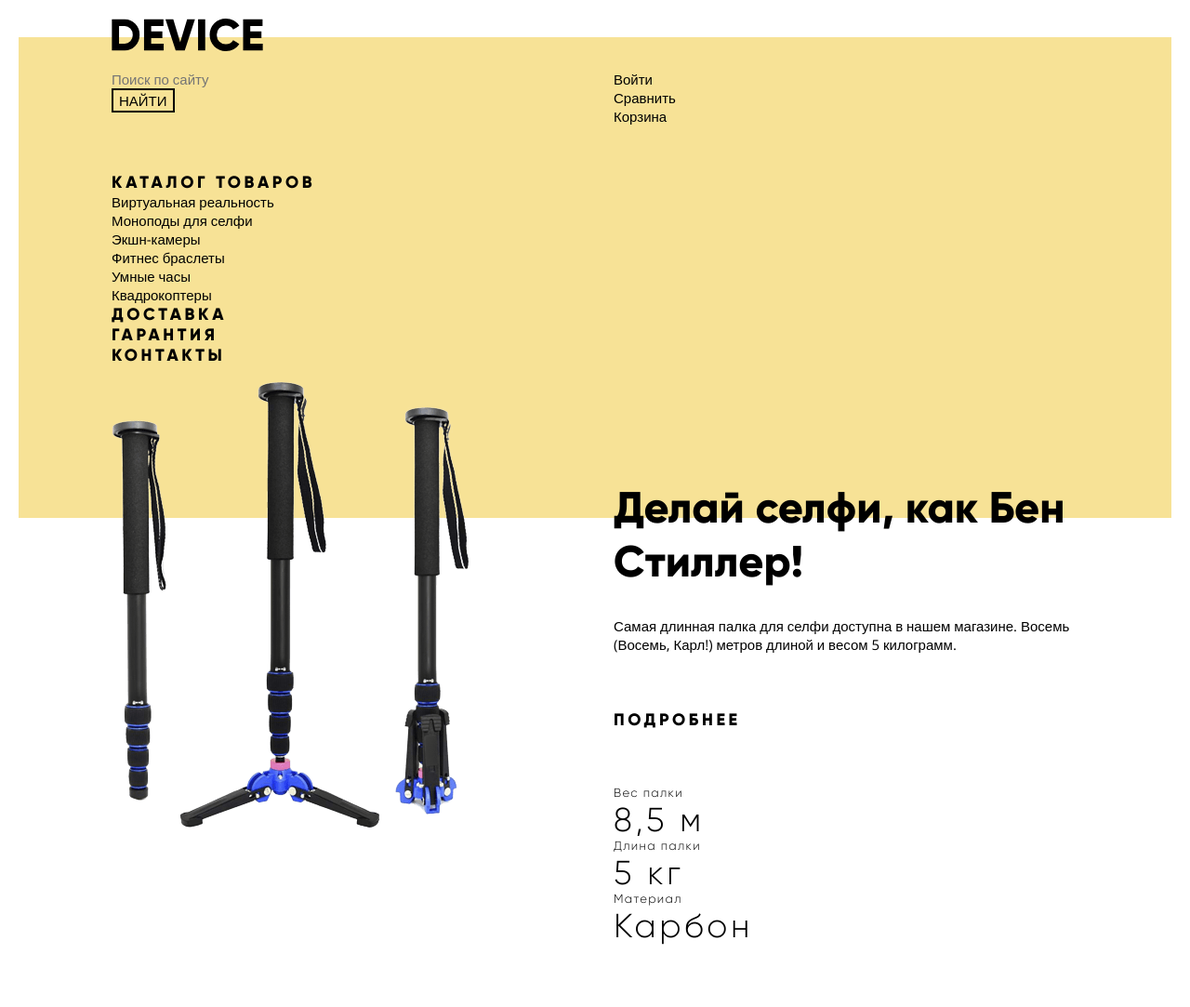
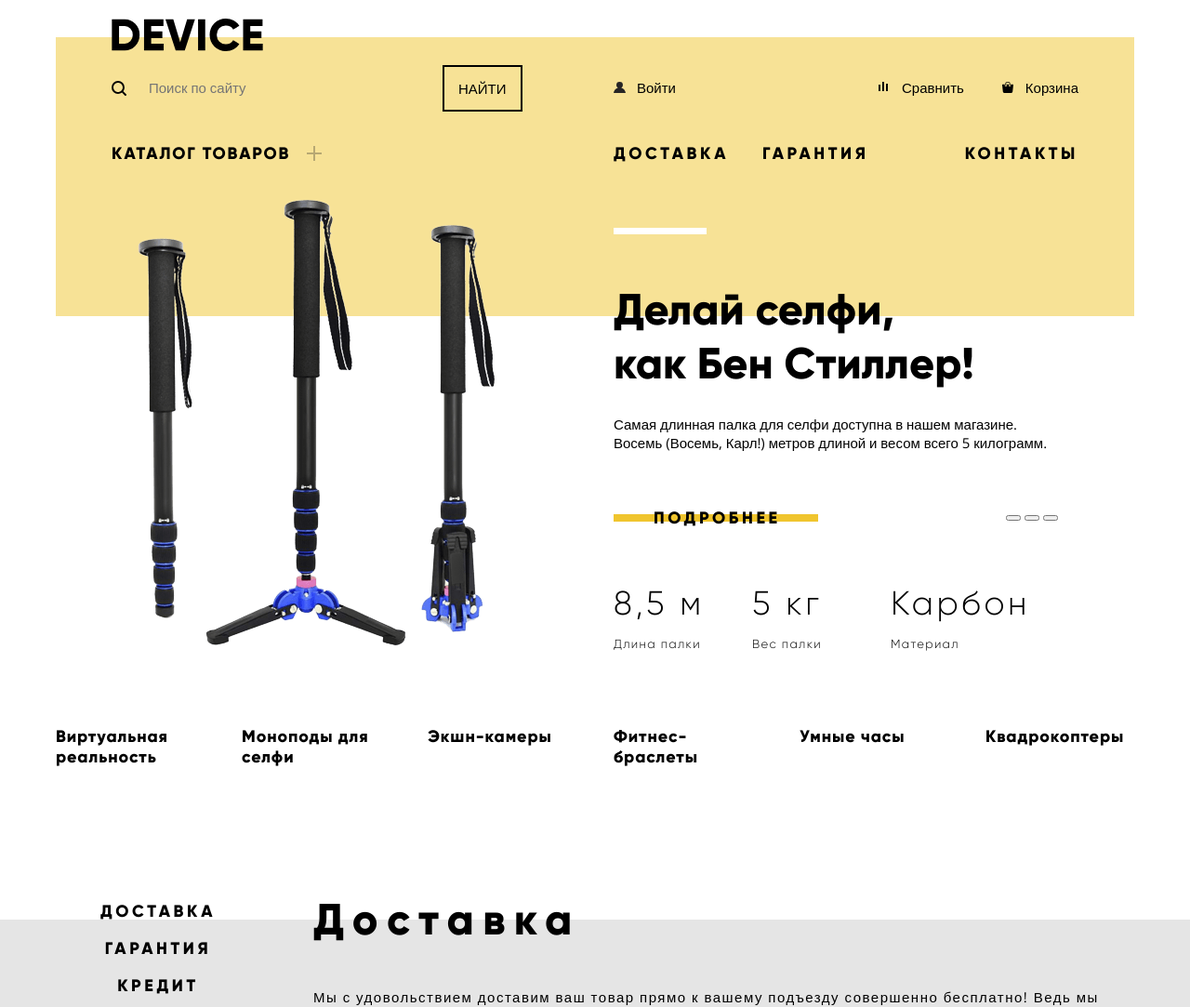
Before and after one commit to AlinaLeonidovna/1447027-device-28, a plain HTML site: page index.html in a window 1280 px wide. Shown: the top 1083 px of the page at 93% size. Drawn offline with nearby package versions, Linux system fonts and the light colour scheme.

Commit message:
Декоративные элементы (шапка, 1ый слайдер)

```diff
--- a/css/style.css
+++ b/css/style.css
@@ -73,7 +73,9 @@ img {
 	height: auto;
 }
 
-.visually-hidden {
+.visually-hidden:not(:focus):not(:active),
+input[type="checkbox"].visually-hidden,
+input[type="radio"].visually-hidden {
 	position: absolute;
 	width: 1px;
 	height: 1px;
@@ -99,15 +101,21 @@ img {
 }
 
 .page-body {
-	min-height: 100%;
 	display: grid;
 	grid-template-rows: min-content 1fr min-content;
 	align-content: start;
+
+	min-height: 100%;
 }
 
 /* button */
 
 .btn {
+	position: relative;
+
+	width: 220px;
+	padding: 9px 43px;
+
 	font-weight: 800;
 	font-size: 18px;
 	line-height: 22px;
@@ -118,6 +126,25 @@ img {
 
 	background: none;
 	border: none;
+}
+
+.btn::before {
+	content: "";
+	position: absolute;
+	top: 50%;
+	left: 0px;
+	z-index: -1;
+	transform: translateY(-50%);
+
+	width: 100%;
+	height: 8px;
+
+	background-color: var(--special-dark-yellow);
+}
+
+.btn:hover::before,
+.btn:focus::before {
+	height: 40px;
 }
 
 .btn:active {
@@ -134,8 +161,8 @@ img {
 
 /* header */
 
-.main-header .container {
-	padding: 0 100px;
+.wrapper {
+	padding: 0 60px;
 	padding-top: 20px;
 	padding-bottom: 164px;
 
@@ -144,22 +171,42 @@ img {
 
 .main-header-logo {
 	display: block;
-	margin-bottom: 20px;
 	width: 163px;
 	height: 35px;
+	margin-bottom: 15px;
 }
 
 .main-user-navigation {
 	display: flex;
 	justify-content: space-between;
-	margin-bottom: 50px;
+	align-items: baseline;
 	width: 100%;
+	margin-bottom: 34px;
 
 	line-height: 20px;
 }
 
 .search {
+	position: relative;
+
+	display: flex;
 	width: 440px;
+	margin-right: 100px;
+}
+
+.search::before {
+	content: "";
+	position: absolute;
+	top: 50%;
+	left: 0;
+	transform: translateY(-50%);
+
+	display: block;
+	width: 16px;
+	height: 16px;
+
+	background-image: url(../img/search.svg);
+	background-repeat: no-repeat;
 }
 
 .search p {
@@ -167,7 +214,11 @@ img {
 }
 
 .search input[type="search"] {
-	padding: 0;
+	width: 356px;
+	padding-top: 14px;
+	padding-right: 0px;
+	padding-bottom: 14px;
+	padding-left: 40px;
 
 	font: inherit;
 	line-height: 20px;
@@ -175,25 +226,36 @@ img {
 
 	background-color: transparent;
 	border: none;
+	border-bottom: 2px solid transparent;
 }
+
+/*::-webkit-input-placeholder {
+	color: var(--basic-black-opasity-three);
+}*/
 
 .search input[type="search"]:hover {
 	color: var(--basic-black-opasity-six);
 }
 
-.search input[type="search"]:focus {
+.search input[type="search"]:focus,
+.search input[type="search"]:active {
 	color: var(--basic-black);
 
 	border-bottom: 2px solid var(--basic-black);
+	outline: none;
 }
 
 .search button {
+	padding: 12px 15px;
+
 	font: inherit;
 	line-height: 20px;
 	text-transform: uppercase;
 
 	background-color: transparent;
 	border: 2px solid var(--basic-black);
+
+/*	visibility: hidden;*/
 }
 
 .search button:hover,
@@ -201,20 +263,88 @@ img {
 	color: var(--basic-white);
 
 	background-color: var(--basic-black);
-	border: none;
 }
 
 .search button:active {
 	color: var(--basic-white-opasity-three);
 
 	background-color: var(--basic-black);
-	border: none;
 }
 
 .main-user {
+	display: flex;
+	flex-wrap: wrap;
+	justify-content: space-between;
+	width: 500px;
 	margin: 0;
 	padding: 0;
-	width: 500px;
+}
+
+
+.main-user li:nth-child(2) {
+	margin-left: auto;
+	margin-right: 41px;
+}
+
+.main-user-item a {
+	display: block;
+}
+
+.main-user-login {
+	position: relative;
+
+	padding-left: 25px;
+}
+
+.main-user-login::before {
+	content: "";
+	position: absolute;
+	top: 4px;
+	left: 0px;
+	width: 13px;
+	height: 14px;
+
+	background-image: url("../img/user.svg");
+	background-repeat: no-repeat;
+	background-position: 0 0;
+}
+
+.main-user-compare {
+	position: relative;
+
+	padding-left: 25px;
+}
+
+.main-user-compare::before {
+	content: "";
+	position: absolute;
+	top: 4px;
+	left: 0px;
+	width: 13px;
+	height: 14px;
+
+	background-image: url("../img/compare.svg");
+	background-repeat: no-repeat;
+	background-position: 0 0;
+}
+
+.main-user-cart {
+	position: relative;
+
+	padding-left: 25px;
+}
+
+.main-user-cart::before {
+	content: "";
+	position: absolute;
+	top: 4px;
+	left: 0px;
+	width: 13px;
+	height: 14px;
+
+	background-image: url("../img/cart.svg");
+	background-repeat: no-repeat;
+	background-position: 0 0;
 }
 
 .main-navigation {
@@ -230,12 +360,46 @@ img {
 }
 
 .main-menu {
+	display: flex;
+	width: 100%;
 	margin: 0;
 	padding: 0;
-	width: 100%;
+}
+
+.main-menu li:first-child {
+	width: 240px;
+	margin-right: 300px;
+}
+
+.main-menu li:nth-child(2) {
+	margin-right: 36px;
+}
+
+.main-menu li:last-child {
+	margin-left: auto;
+}
+
+.main-menu-item:first-child a {
+	position: relative;
+
+	letter-spacing: 0.1em;
+}
+
+.main-menu-item:first-child > a::after {
+	position: absolute;
+	content: "";
+	top: 4px;
+	right: -34px;
+
+	width: 16px;
+	height: 16px;
+
+	background-image: url(../img/plus.svg);
+	opacity: 0.3;
 }
 
 .sub-menu {
+	display: none;
 	margin: 0;
 	padding: 0;
 
@@ -276,7 +440,7 @@ img {
 /* promo */
 
 .promo {
-	margin-top: -150px;
+	margin-top: -146px;
 	margin-bottom: 76px;
 }
 
@@ -284,12 +448,23 @@ img {
 	padding: 0 100px;
 }
 
-.promo-slider-controls {
-	display: none;
+.promo-controls-wraper {
+	position: relative;
+	width: 478px;
 }
 
-.promo-slider-controls ul {
+.promo-controls-list {
+	position: absolute;
+	top: 0px;
+	right: 0px;
+	margin: 0;
+	padding: 0;
+
 	list-style: none;
+}
+
+.promo-controls-item {
+	display: inline-block;
 }
 
 .promo-slide{
@@ -297,20 +472,37 @@ img {
 	justify-content: space-between;
 }
 
-.promo-slide .image-monopods{
-	display: block;
+.promo-slide-image {
+	width: 440px;
+	padding-top: 17px;
+
+	text-align: center;
+}
+
+.image-monopods{
 	width: 384px;
 	height: 486px;
 }
 
 .promo-slide-text{
+	position: relative;
+
 	width: 500px;
+}
+
+.promo-slide-text::before{
+	content: "";
+	position: absolute;
+	top: 51px;
+	width: 100px;
+	height: 7px;
+	background-color: var(--basic-white);
 }
 
 .promo-slide-title {
 	margin: 0;
 	margin-top: 110px;
-	margin-bottom: 30px;
+	margin-bottom: 26px;
 
 	font-weight: 800;
 	font-size: 47px;
@@ -319,23 +511,30 @@ img {
 }
 
 .promo-slide-description {
+	width: 478px;
 	margin: 0;
-	margin-bottom: 60px;
+	margin-bottom: 51px;
 
 	line-height: 20px;
 }
 
 .promo-slide-text a {
 	display: block;
-	margin-bottom: 60px;
+	margin-bottom: 50px;
 }
 
 .promo-slide-specifications {
+	display: grid;
+	grid-template-columns: 1fr 1fr 1fr;
+	grid-template-rows: 58px 16px;
+	width: 448px;
 	margin: 0;
 	padding: 0;
 }
 
 .promo-slide-specifications dt {
+	grid-row-start: 2;
+	grid-row-end: 3;
 	font-weight: 300;
 	font-size: 13px;
 	line-height: 15px;
@@ -344,6 +543,8 @@ img {
 }
 
 .promo-slide-specifications dd {
+	grid-row-start: 1;
+	grid-row-end: 2;
 	margin: 0;
 
 	font-weight: 300;
@@ -386,6 +587,8 @@ img {
 }
 
 .popular-list a {
+	position: relative;
+
 	letter-spacing: 0.05em;
 	color: var(--basic-black);
 }
@@ -413,9 +616,9 @@ img {
 }
 
 .services-slider-controls ul {
+	width: 277px;
 	margin: 0;
 	padding: 0;
-	width: 277px;
 
 	list-style: none;
 }
@@ -467,8 +670,9 @@ img {
 /* about */
 
 .about {
+	width: 500px;
 	padding-top: 50px;
-	width: 500px;
+
 }
 
 .about h2 {
@@ -503,8 +707,9 @@ img {
 /* contacts */
 
 .contacts {
+	width: 560px;
 	padding-top: 50px;
-	width: 560px;
+
 }
 
 .contacts h2 {
@@ -530,14 +735,15 @@ img {
 	padding-bottom: 64px;
 
 	color: var(--basic-white);
+
 	background-color: var(--basic-dark);
 }
 
 .footer-user {
 	display: flex;
 	justify-content: space-between;
+	min-height: 90px;
 	padding-bottom: 39px;
-	min-height: 90px;
 
 	line-height: 20px;
 	color: var(--basic-white-opasity-seven);
@@ -583,13 +789,14 @@ img {
 .footer-conditions {
 	display: flex;
 	justify-content: space-between;
-	align-items: start;
+	align-items: center;
 	padding-bottom: 39px;
 
 	line-height: 20px;
 }
 
 .footer-adress {
+	max-width: 260px;
 	margin: 0;
 	padding: 0;
 }
@@ -611,14 +818,16 @@ img {
 }
 
 .footer-site-menu li {
-	margin-right: 36px;
+/*	margin-right: 36px;*/
 }
 
 .footer-site-menu li:nth-child(3n) {
-	margin-right: 0;
+	padding-right: 0;
 }
 
 .footer-site-menu a {
+	padding: 18px;
+
 	letter-spacing: 0.2em;
 	color: var(--basic-white);
 }
@@ -633,6 +842,9 @@ img {
 }
 
 .footer-contacts {
+	max-width: 260px;
+	padding: 18px;
+
 	color: var(--basic-white);
 }
 
@@ -651,7 +863,6 @@ img {
 	margin: 0;
 	margin-left: 510px;
 	margin-right: auto;
-
 	padding: 0;
 
 	list-style: none;
--- a/index.html
+++ b/index.html
@@ -10,6 +10,7 @@
 <body class="page-body">
 	<header class="main-header">
 		<div class="container">
+			<div class="wrapper">
 				<a class="main-header-logo">
 					<img src="img/logo-device.svg" width="163" height="35" alt="Логотип интернет-магазина гаджетов «Device».">
 				</a>
@@ -23,52 +24,53 @@
 					</form>
 					<ul class="main-user">
 						<li class="main-user-item">
-						<a class="main-user-login" href="blank.html">Войти</a>
+							<a class="main-user-login" href="#">Войти</a>
 						</li>
 						<li class="main-user-item">
-						<a class="main-user-compare" href="blank.html">Сравнить</a>
+							<a class="main-user-compare" href="#">Сравнить</a>
 						</li>
 						<li class="main-user-item">
-						<a class="main-user-basket" href="blank.html">Корзина</a>
+							<a class="main-user-cart" href="#">Корзина</a>
 						</li>
 					</ul>
 				</div>
 				<nav class="main-navigation">
 					<ul class="main-menu">
 						<li class="main-menu-item">
-						<a class="main-menu-link" href="blank.html">Каталог товаров</a>
+							<a class="main-menu-link" href="#">Каталог товаров</a>
 							<ul class="sub-menu">
 								<li class="sub-menu-item">
-								<a class="sub-menu-link" href="blank.html">Виртуальная реальность</a>
+									<a class="sub-menu-link" href="#">Виртуальная реальность</a>
 								</li>
 								<li class="sub-menu-item">
 									<a class="sub-menu-link" href="catalog.html">Моноподы для селфи</a>
 								</li>
 								<li class="sub-menu-item">
-								<a class="sub-menu-link" href="blank.html">Экшн-камеры</a>
+									<a class="sub-menu-link" href="#">Экшн-камеры</a>
 								</li>
 								<li class="sub-menu-item">
-								<a class="sub-menu-link" href="blank.html">Фитнес браслеты</a>
+									<a class="sub-menu-link" href="#">Фитнес браслеты</a>
 								</li>
 								<li class="sub-menu-item">
-								<a class="sub-menu-link" href="blank.html">Умные часы</a>
+									<a class="sub-menu-link" href="#">Умные часы</a>
 								</li>
 								<li class="sub-menu-item">
-								<a class="sub-menu-link" href="blank.html">Квадрокоптеры</a>
+									<a class="sub-menu-link" href="#">Квадрокоптеры</a>
 								</li>
 							</ul>
 						</li>
 						<li class="main-menu-item">
-						<a class="main-menu-link" href="blank.html">Доставка</a>
+							<a class="main-menu-link" href="#">Доставка</a>
 						</li>
 						<li class="main-menu-item">
-						<a class="main-menu-link" href="blank.html">Гарантия</a>
+							<a class="main-menu-link" href="#">Гарантия</a>
 						</li>
 						<li class="main-menu-item">
-						<a class="main-menu-link" href="blank.html">Контакты</a>
+							<a class="main-menu-link" href="#">Контакты</a>
 						</li>
 					</ul>
 				</nav>
+			</div>
 		</div>
 	</header>
 	<main>
@@ -77,30 +79,34 @@
 			<div class="container">
 				<h2 class="visually-hidden">Презентация товара</h2>
 				<div class="promo-slider">
-					<div class="promo-slider-controls">
-						<ul>
-							<li>
-								<button class="activ" type="button" aria-label="Переключатель первого слайда"></button>
+					<div class="promo-slides">
+						<div class="promo-slide promo-slide-monopods">
+							<div class="promo-slide-image">
+								<img class="image-monopods" src="img/slider-1.png" width="384" height="486" alt="Три одинаковые черные селфи-палка с ремешком на руку, демонстрирующие состояния подставки: отсутствие, сложенное и расправленное.">
+							</div>
+							<div class="promo-slide-text">
+								<p class="promo-slide-title">Делай селфи,<br> как Бен Стиллер!</p>
+								<p class="promo-slide-description">Самая длинная палка для селфи доступна в нашем магазине. Восемь (Восемь, Карл!) метров длиной и весом всего 5 килограмм.</p>
+								<div class="promo-controls-wraper">
+									<a class="btn" href="blank.html">Подробнее</a>
+<!-- 									<div class="promo-controls"> -->
+										<ul class="promo-controls-list">
+											<li class="promo-controls-item">
+												<button class="activ" type="button" aria-label="Первый слайд"></button>
 											</li>
-							<li class="slider-controls-item">
-								<button type="button" aria-label="Переключатель второго слайда"></button>
+											<li class="promo-controls-item">
+												<button type="button" aria-label="Второй слайд"></button>
 											</li>
-							<li class="slider-controls-item">
-								<button type="button" aria-label="Переключатель третьего слайда"></button>
+											<li class="promo-controls-item">
+												<button type="button" aria-label="Третий слайд"></button>
 											</li>
 										</ul>
+<!-- 									</div> -->
 								</div>
-					<div class="promo-slides">
-						<div class="promo-slide promo-slide-monopods">
-							<img class="promo-slide-image image-monopods" src="img/slider-1.png" width="384" height="486" alt="Три одинаковые черные селфи-палка с ремешком на руку, демонстрирующие состояния подставки: отсутствие, сложенное и расправленное.">
-							<div class="promo-slide-text">
-								<p class="promo-slide-title">Делай селфи, как Бен Стиллер!</p>
-								<p class="promo-slide-description">Самая длинная палка для селфи доступна в нашем магазине. Восемь (Восемь, Карл!) метров длиной и весом 5 килограмм.</p>
-								<a class="btn" href="blank.html">Подробнее</a>
 								<dl class="promo-slide-specifications">
+									<dt>Длина палки</dt>
+									<dd>8,5 м</dd>
 									<dt>Вес палки</dt>
-									<dd>8,5 м</dd>
-									<dt>Длина палки</dt>
 									<dd>5 кг</dd>
 									<dt>Материал</dt>
 									<dd>Карбон</dd>
@@ -108,7 +114,7 @@
 							</div>
 						</div>
 						<div class="promo-slide promo-slide-bracelet">
-							<img class="promo-slide-image image-bracelet" src="img/slider-2.png" width="345" height="485" alt="Черный фитнес-браслет с силеконовым ремешком, небольшым экраном и боковой кнопкой управления.">
+							<img class="image-bracelet" src="img/slider-2.png" width="345" height="485" alt="Черный фитнес-браслет с силеконовым ремешком, небольшым экраном и боковой кнопкой управления.">
 							<div class="promo-slide-text">
 								<p class="promo-slide-title">Худеем правильно!</p>
 								<p class="promo-slide-description">Мотивирующие фитнес-браслеты помогут найти в себе силы не пропускать занятия и соблюдать диету.</p>
@@ -120,7 +126,7 @@
 							</div>
 						</div>
 						<div class="promo-slide promo-slide-quadcopter">
-							<img class="promo-slide-image image-quadcopter" src="img/slider-3.png" width="526" height="334" alt="Квадрокоптер с белым корпусом, четырьмя черными винтами и светящимся красным лазером.">
+							<img class="image-quadcopter" src="img/slider-3.png" width="526" height="334" alt="Квадрокоптер с белым корпусом, четырьмя черными винтами и светящимся красным лазером.">
 							<div class="promo-slide-text">
 								<p class="promo-slide-title">Порхает как бабочка, жалит как пчела!</p>
 								<p class="promo-slide-description">Этот обычный, на первый взгляд, квадрокоптер оснащен мощным лазером, замаскированным под стандартную камеру.</p>
```
Also changed, not shown: blank.html (deleted, +0 -133 lines). Lines whose indentation alone changed are shown as unchanged.
